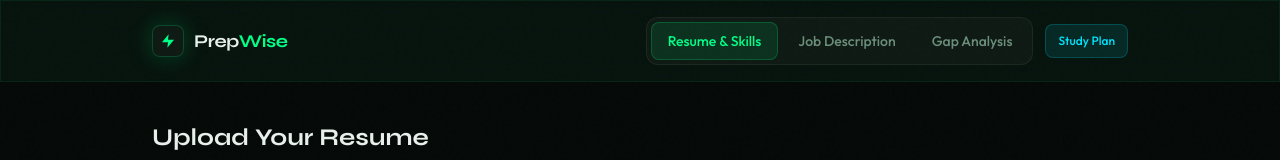
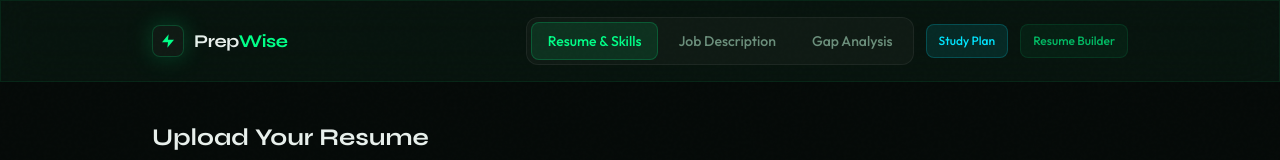
Before and after one commit to saishashank-a/PrepWise, a Next.js app: page /dashboard in a window 1280 px wide. Shown: the top 160 px of the page. Built offline with nearby package versions, Linux system fonts and the light colour scheme; no server answers; the database is empty.

Commit message:
feat: add resume builder navigation links to dashboard and landing page

```diff
--- a/src/app/dashboard/page.tsx
+++ b/src/app/dashboard/page.tsx
@@ -79,6 +79,13 @@ export default function DashboardPage() {
           >
             Study Plan
           </a>
+          <a
+            href="/resume-builder"
+            className="px-3 py-2 rounded-lg text-xs font-medium text-emerald-glow/70 bg-emerald-glow/[0.05]
+                       border border-emerald-glow/10 hover:bg-emerald-glow/10 transition-colors"
+          >
+            Resume Builder
+          </a>
           </div>
         </div>
       </header>
--- a/src/components/landing/Navbar.tsx
+++ b/src/components/landing/Navbar.tsx
@@ -8,6 +8,7 @@ const navLinks = [
   { label: "Editor", href: "#editor" },
   { label: "How It Works", href: "#how-it-works" },
   { label: "Pricing", href: "#pricing" },
+  { label: "Resume Builder", href: "/resume-builder" },
 ];
 
 export default function Navbar() {
```
